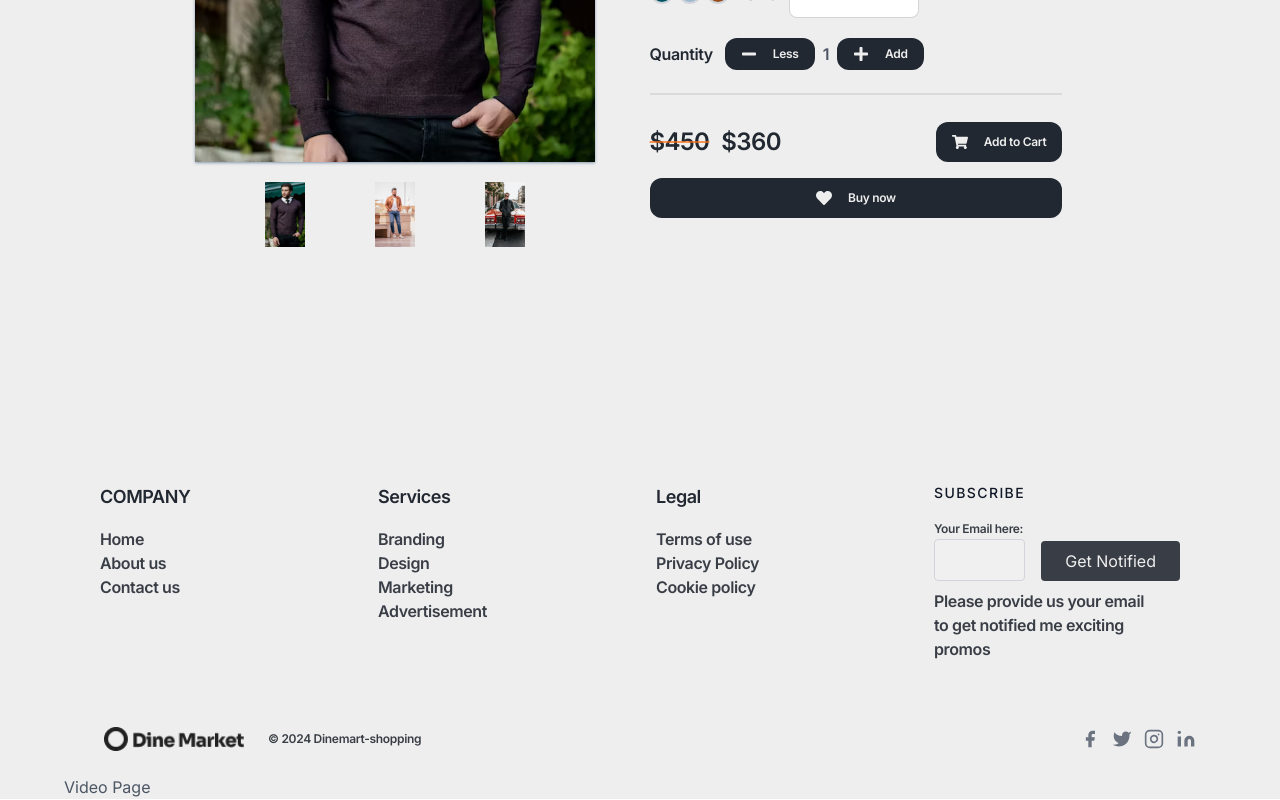
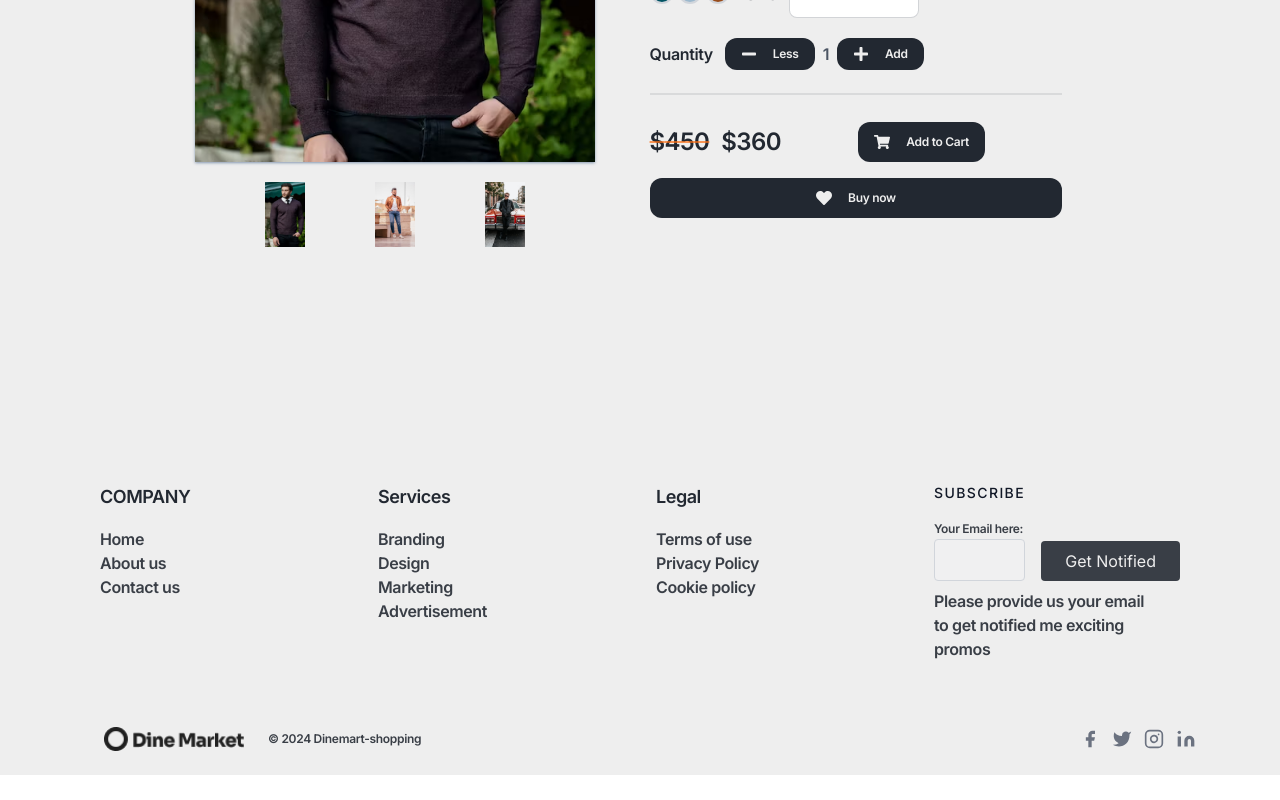
Before and after one commit to shahzaibee/Ecommerce-shop, a Next.js app: page /pants/denim-classic-jeans-for-effortless-style in a window 1280 px wide. Shown: the part 498-1298 px from the top of the page. Built offline with nearby package versions, Linux system fonts and the light colour scheme.

Commit message:
toasted added

```diff
--- a/package.json
+++ b/package.json
@@ -22,6 +22,7 @@
     "react-icons": "^4.12.0",
     "react-redux": "^9.0.4",
     "react-slick": "^0.29.0",
+    "react-toastify": "^9.1.3",
     "slick-carousel": "^1.8.1",
     "tailwind-merge": "^2.1.0",
     "tailwindcss-animate": "^1.0.7"
--- a/src/app/[category]/[slug]/slugPage.tsx
+++ b/src/app/[category]/[slug]/slugPage.tsx
@@ -2,15 +2,13 @@
 import SlugComponent from "@/components/slugComponent";
 import { Button } from "@/components/ui/button";
 import React, { useState } from "react";
-import { FaHeart, FaShoppingCart, FaPlus, FaMinus } from "react-icons/fa";
+import { FaHeart, FaPlus, FaMinus } from "react-icons/fa";
 import { useAppSelector } from "../../store/hooks";
-import { useDispatch } from "react-redux";
-import { addToCart } from "@/app/store/features/cart";
+import AddTocartToast from "@/components/addTocartToast";
 
 const SlugPage = ({ params }: { params: { slug: string } }) => {
-  const product = useAppSelector((state) => state.product);
-  const slug = product.filter((val) => val.slug === params.slug);
-  const dispatch = useDispatch();
+const product = useAppSelector((state) => state.product);
+const slug = product.filter((val) => val.slug === params.slug);
 
   const [cartItem, setCartItem] = useState({
     id: slug[0].id,
@@ -162,13 +160,14 @@ const SlugPage = ({ params }: { params: { slug: string } }) => {
                 )}
               </div>
               {/* Add to cart */}
-              <Button
+              {/* <Button
                 onClick={() => dispatch(addToCart(cartItem))}
                 className="group bg-myBlackHead hover:bg-transparent text-myWhite hover:text-myBlackHead scroll-m-20 text-xs font-semibold tracking-tight rounded-xl"
               >
                 <FaShoppingCart className="mr-4 h-4 w-4 group-hover:text-myOrange duration-300" />
                 Add to Cart
-              </Button>
+              </Button> */}
+              <AddTocartToast cartItem={cartItem} />
             </div>
             {/* Buy now */}
             <Button className="group w-full mt-4 bg-myBlackHead hover:bg-transparent text-myWhite hover:text-myBlackHead scroll-m-20 text-xs font-semibold tracking-tight rounded-xl">
--- /dev/null
+++ b/src/components/addTocartToast.tsx
@@ -0,0 +1,67 @@
+"use client";
+import { addToCart } from "@/app/store/features/cart";
+import React from "react";
+import { FaShoppingCart } from "react-icons/fa";
+import { ToastContainer, toast } from "react-toastify";
+import "react-toastify/dist/ReactToastify.css";
+import { Button } from "./ui/button";
+import { useDispatch } from "react-redux";
+
+interface AddToCartToastProps {
+  cartItem: {
+    id: number;
+    title: string;
+    image: any;
+    slug: string;
+    price: number;
+    discount: any;
+    category: string;
+    size: string;
+    color: string;
+    qty: number;
+  };
+}
+
+const AddToCartToast: React.FC<AddToCartToastProps> = ({ cartItem }) => {
+  const dispatch = useDispatch();
+
+  const notify = () =>
+    toast.success("Product Added Successfully", {
+      position: "top-left",
+      autoClose: 2000,
+      hideProgressBar: false,
+      closeOnClick: true,
+      pauseOnHover: true,
+      draggable: true,
+      progress: undefined,
+      theme: "light",
+    });
+
+  return (
+    <>
+      <div className="w-fit" onClick={() => dispatch(addToCart(cartItem))}>
+        <Button
+          onClick={notify}
+          className="group bg-myBlackHead hover:bg-transparent text-myWhite hover:text-myBlackHead scroll-m-20 text-xs font-semibold tracking-tight rounded-xl"
+        >
+          <FaShoppingCart className="mr-4 h-4 w-4 group-hover:text-myOrange duration-300" />
+          Add to Cart
+        </Button>
+      </div>
+      <ToastContainer
+        position="top-left"
+        autoClose={2000}
+        hideProgressBar={false}
+        newestOnTop={false}
+        closeOnClick
+        rtl={false}
+        pauseOnFocusLoss
+        draggable
+        pauseOnHover
+        theme="light"
+      />
+    </>
+  );
+};
+
+export default AddToCartToast;
--- a/src/components/bestSelling.tsx
+++ b/src/components/bestSelling.tsx
@@ -1,12 +1,8 @@
 import Image from "next/image";
 import React from "react";
 import BestSellingCard from "./bestSellingCard";
+
 const BestSelling = () => {
-  // import { useAppSelector } from "@/app/store/hooks";
-  // const BestSelling = () => {
-  //   const product = useAppSelector((state) => state.product);
-  //   const bestSell = product.slice(0, 3);
-
   const bestSell = [
     {
       src: "/p1.png",
@@ -15,13 +11,13 @@ const BestSelling = () => {
       description: "Best Quality t-shirt for women",
       price: 150,
       category: "tops",
-      slug: "black-shirt",
+      slug: "black-shirtsss",
       discount: 0,
     },
     {
       src: "/p11.png",
       alt: "Brown t.shirt",
-      title: "Brown Shirt",
+      title: "Brown Shirtsssss",
       description: "Best Quality t-shirt for men",
       price: 250,
       category: "tops",
--- a/src/components/footer.tsx
+++ b/src/components/footer.tsx
@@ -4,8 +4,7 @@ import Link from "next/link";
 
 const Footer = () => {
   return (
-    <div className="">
-      <footer className="text-gray-600 body-font">
+    <footer className="text-gray-600 body-font mb-[25px]">
       <div className="container px-5 py-10 mx-auto">
         <div className="flex flex-wrap md:text-left text-center order-first">
           <div className="lg:w-1/4 md:w-1/2 w-full px-4">
@@ -151,7 +150,7 @@ const Footer = () => {
                    hover:text-myBlackpara/70"
             >
               Please provide us your email
-                <br className="lg:block hidden" />
+              <br className="lg:block" />
               to get notified me exciting promos
             </p>
           </div>
@@ -233,9 +232,7 @@ const Footer = () => {
           </span>
         </div>
       </div>
-        <h1>Video Page</h1>
     </footer>
-    </div>
   );
 };
 
--- a/src/components/hero.tsx
+++ b/src/components/hero.tsx
@@ -6,7 +6,7 @@ const Hero = () => {
   return (
     <div className="mb-[100px]">
       <div className="hero min-h-[90vh] custom-img bg-fixed bg-center bg-no-repeat">
-        <div className="hero-overlay bg-opacity-25"></div>
+        <div className="hero-overlay bg-opacity-0 lg:bg-opacity-5"></div>
         <div className="hero-content text-center text-neutral-content">
           <div className="max-w-md mt-40 lg:mt-0 md:mt-0">
             <h1 className="mb-5 scroll-m-20 text-4xl font-extrabold tracking-tight lg:text-5xl text-myWhite">
```
Also changed, not shown: 1 other file (tests, documents, lock files or other folders). Lines whose indentation alone changed are shown as unchanged.
